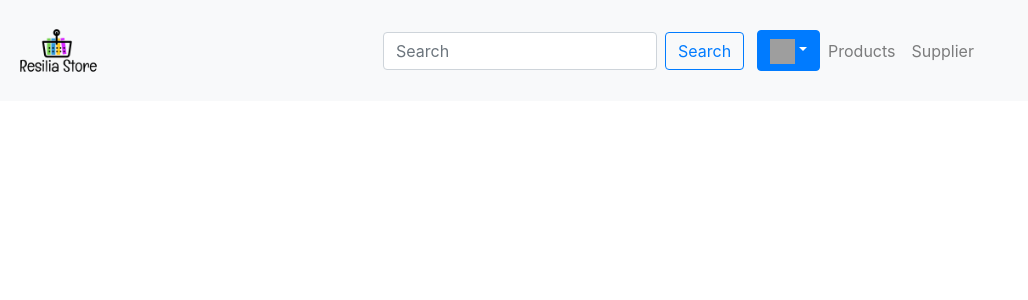
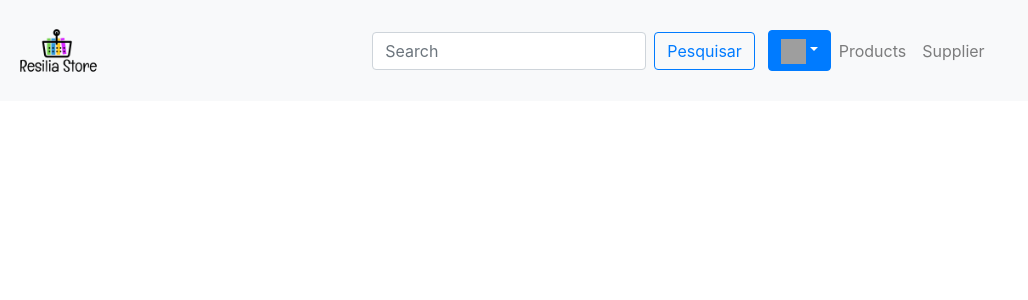
Before and after one commit to paula-gomes/Marketplace-React, a React (Create React App) app: page / in a window 1280 px wide. Shown: the top 300 px of the page, without its empty margins (0-1028 px from the left). Built offline with nearby package versions, Linux system fonts and the light colour scheme; grey boxes are pictures that could not be loaded.

Commit message:
Add button

```diff
--- a/src/Components/NavBar/NavBar.js
+++ b/src/Components/NavBar/NavBar.js
@@ -21,7 +21,7 @@ export default function NavBar() {
 
 				<Form inline className="ml-auto" style={{ marginRight: "1vw" }} >
 					<FormControl type="text" placeholder="Search" className="mr-sm-2" />
-					<Button variant="outline-primary">Search</Button>
+					<Button variant="outline-primary">Pesquisar</Button>
 				</Form>
 
 				<Dropdown>
@@ -36,7 +36,7 @@ export default function NavBar() {
 								</div>
 							</Dropdown.Item>
 							<div>
-								<p>Not a client?</p>
+								<p>Entre</p>
 							</div>
 							<Dropdown.Item>
 								<Link to='/newUser'>
--- a/src/Components/Product/Products.js
+++ b/src/Components/Product/Products.js
@@ -1,7 +1,6 @@
 import Card from 'react-bootstrap/Card';
 import React from 'react';
 import { Link } from 'react-router-dom';
-import ViewProduct from './ViewProduct';
 import Button from 'react-bootstrap/Button';
 
 import './Product.css';
@@ -30,6 +29,7 @@ const Products = (props) => {
 							</Card.Text>
 							<Link to={`/products/${item.id}`} >
 								<Button variant="primary" >Mais</Button>
+
 							</Link>
 
 						</Card.Body>
--- a/src/Components/Product/ViewProduct.js
+++ b/src/Components/Product/ViewProduct.js
@@ -1,15 +1,11 @@
 import React from 'react';
-import { Link, Switch, Route, useParams } from 'react-router-dom';
-import axios from 'axios';
+import {useParams} from 'react-router-dom';
 import Button from 'react-bootstrap/Button';
 import Card from 'react-bootstrap/Card';
 
 import './Product.css';
 
-//this must be in another page
 function ViewProduct(props) {
-
-
   const [product, setProduct] = React.useState([]);
   const { id } = useParams();
   console.log(id);
```
Also changed, not shown: src/Requests/RequestProduct.js (added).
